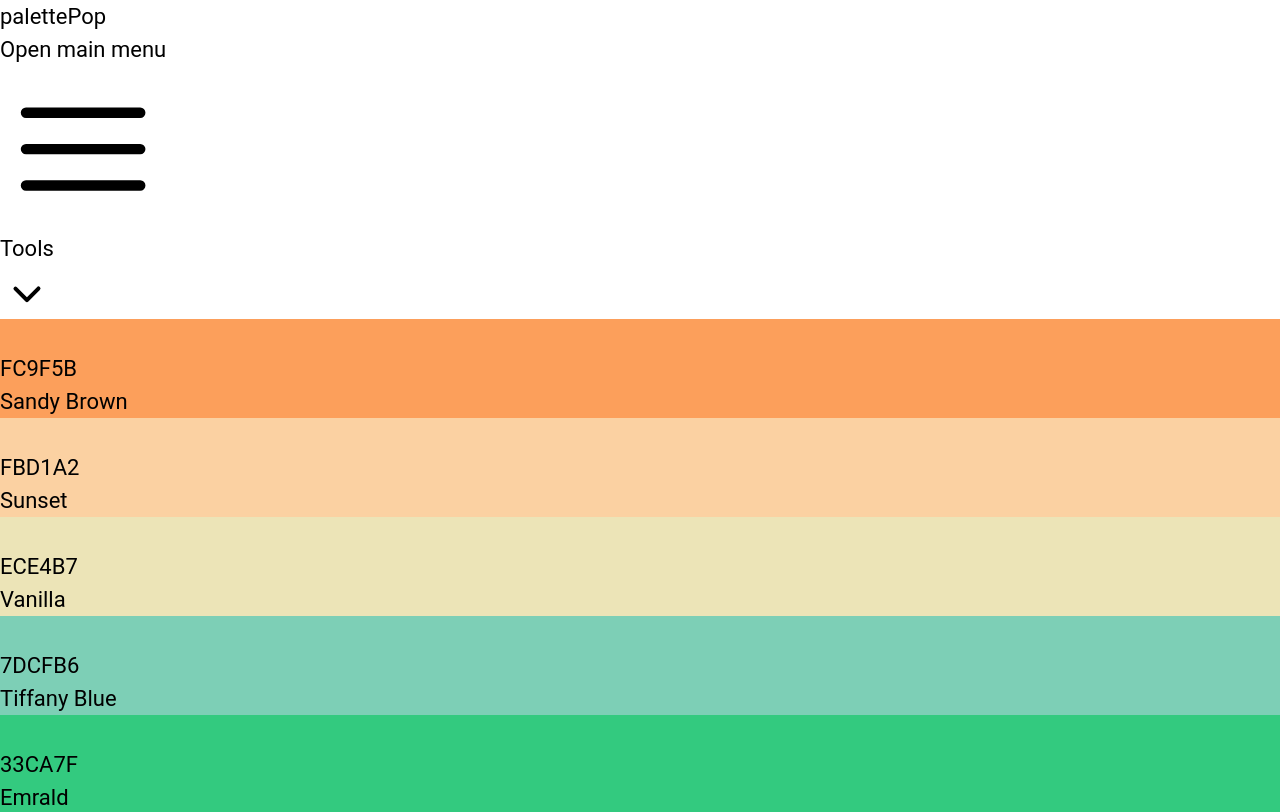
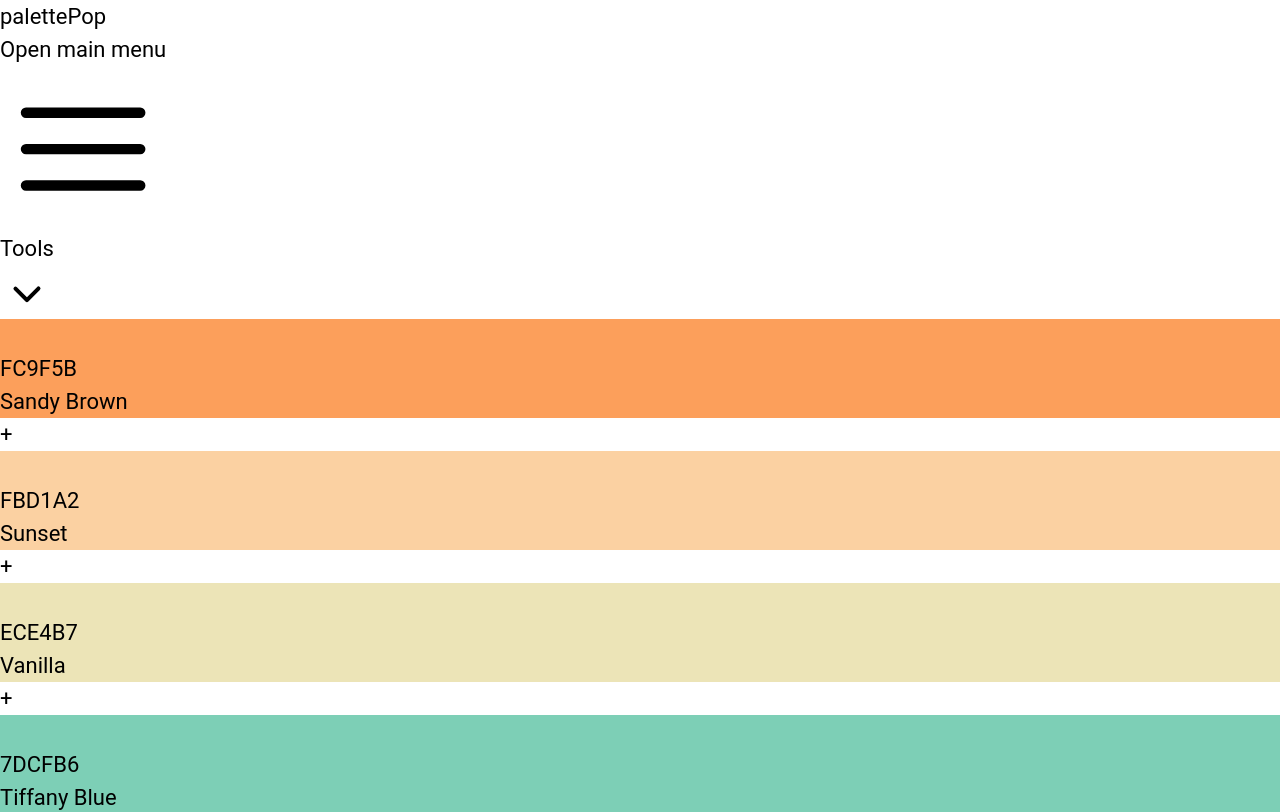
Before and after one commit to sazmhzn/Color-Generator, a React (Vite) app: page / in a window 1280 px wide. Shown: the top 812 px of the page. Built offline with nearby package versions, Linux system fonts and the light colour scheme.

Commit message:
space keydown

```diff
--- a/src/components/ColorCard.tsx
+++ b/src/components/ColorCard.tsx
@@ -8,7 +8,7 @@ import {
 } from "@heroicons/react/24/outline";
 import { useState } from "react";
 import { generateColorName } from "../utils/colorUtils";
-import { Color, ColorCardProps } from "../utils/interfaces";
+import { ColorCardProps } from "../utils/interfaces";
 
 const ColorCard = ({
   setColor,
--- a/src/pages/ColorGen.tsx
+++ b/src/pages/ColorGen.tsx
@@ -37,6 +37,24 @@ const ColorGen = () => {
     setColor(newColors);
     // setIsLoading(false);
   };
+
+  // const handlePlus = async () => {
+  //   const newColorValue = generateRandomColor();
+  //   const { name, contrast } = await generateColorName(
+  //     newColorValue.slice(1),
+  //     cache
+  //   );
+  //   setColor((prev) => [
+  //     ...prev,
+  //     {
+  //       id: prev.length + 1,
+  //       name,
+  //       value: newColorValue,
+  //       contrast,
+  //       locked: false,
+  //     },
+  //   ]);
+  // };
 
   const handlePlus = async () => {
     const newColorValue = generateRandomColor();
@@ -94,7 +112,7 @@ const ColorGen = () => {
           <Reorder.Item
             key={item.name}
             value={item}
-            className="max-md:h-[10vh] max-md:w-[100%]  flex-1"
+            className=" flex items-center max-md:h-[10vh] max-md:w-[100%]  flex-1"
           >
             <ColorCard
               key={`${item.name}${item.id}`}
@@ -108,11 +126,12 @@ const ColorGen = () => {
               setColor={setColor}
               color={item}
               handleDelete={handleDelete}
-              // dragControls={(e) => {
-              //   controls.start(e);
-              // }}
               className="px-4 py-8 max-sm:py-4 min-h-[75vh] max-md:py-4  max-md:min-h-[20vh]  max-sm:min-h-[16vh] w-full flex-1 flex flex-col items-center justify-end"
             />
+            <span onClick={handlePlus} className="hidden absolute bg-gray-600">
+              {" "}
+              +{" "}
+            </span>
           </Reorder.Item>
         ))}
       </Reorder.Group>
```
